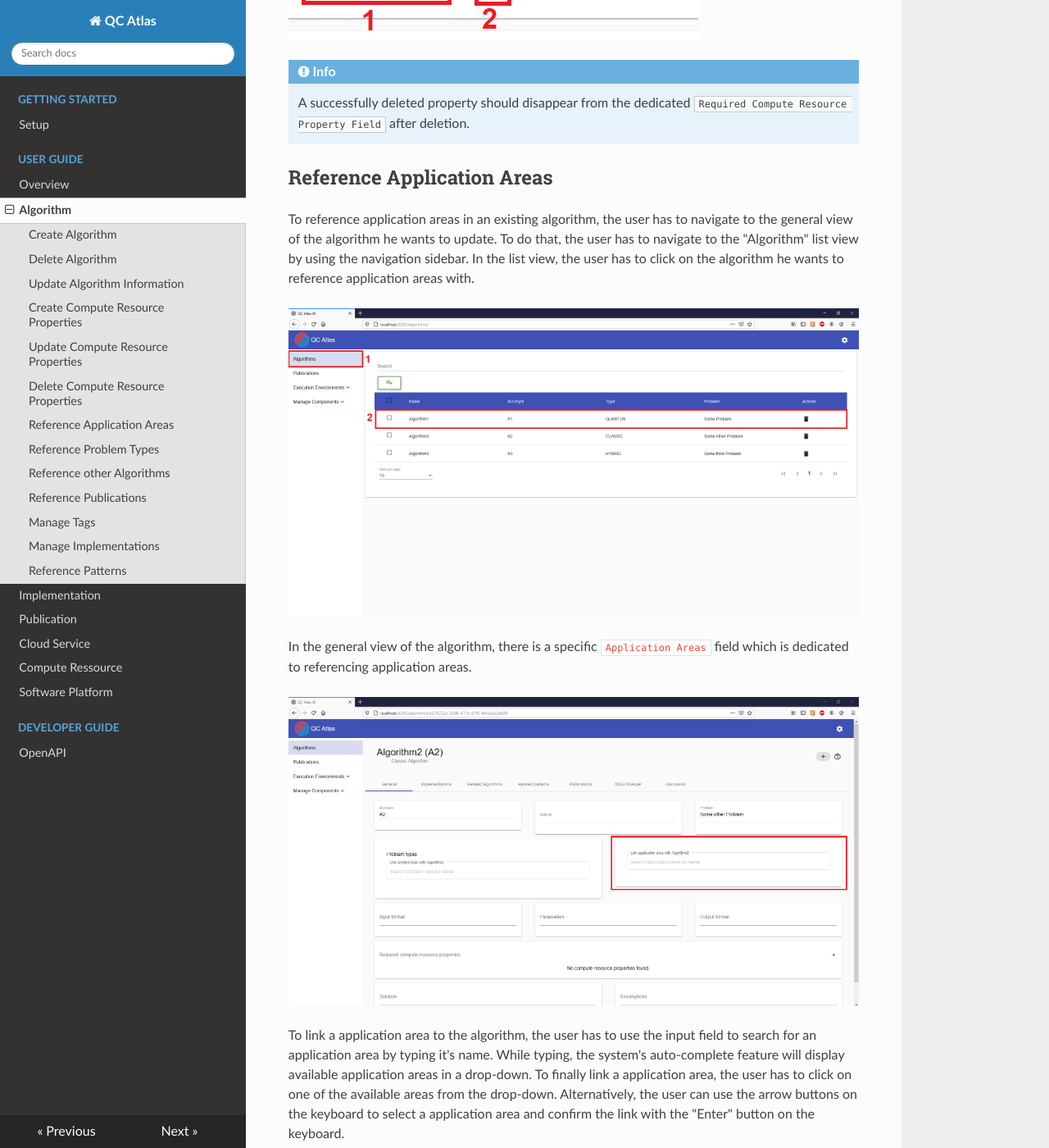
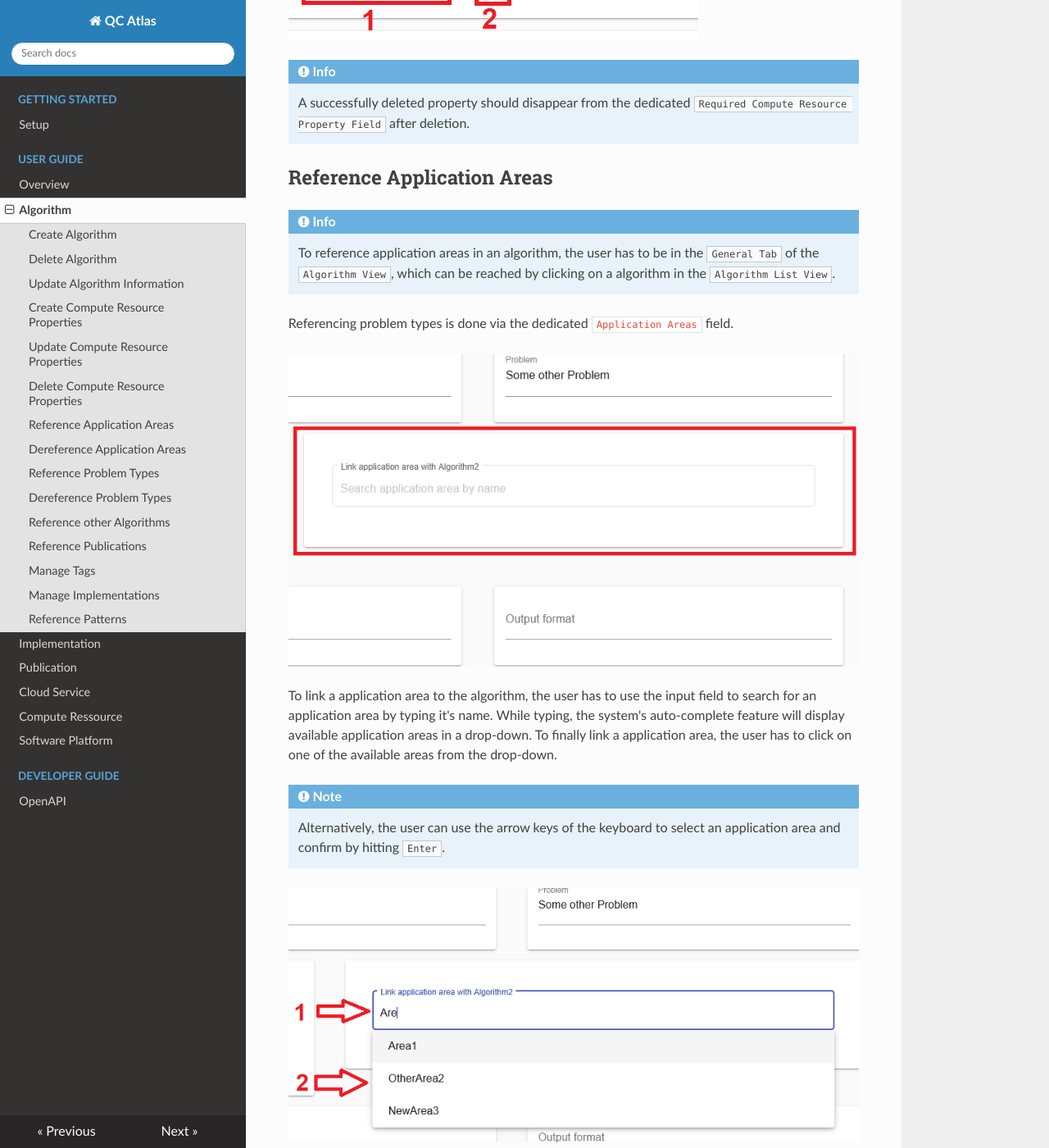
Before and after one commit to UST-QuAntiL/quantil-docs, an MkDocs documentation site: the page built from docs/user-guide/algorithm.md, in a window 1280 px wide and 1400 px high, scrolled down 9802 px. Shown: the whole window at 82% size. Built offline with MkDocs 1.6.1, drawn with Linux system fonts in a browser that asks for light colours; nearby versions of some CDN libraries; some of the changed text lies outside the part shown.

Commit message:
Adjusted user-guide for problem types and application areas in algorithm view

```diff
--- a/docs/user-guide/algorithm.md
+++ b/docs/user-guide/algorithm.md
@@ -127,39 +127,48 @@ Deleting properties for a compute resource is done in the ``General Tab`` of the
 
 ## Reference Application Areas
 
-To reference application areas in an existing algorithm, the user has to navigate to the general view of the algorithm he wants to update. To do that, the user has to navigate to the "Algorithm" list view by using the navigation sidebar. In the list view, the user has to click on the algorithm he wants to reference application areas with.
+!!! info
+    To reference application areas in an algorithm, the user has to be in the ``General Tab`` of the ``Algorithm View``, which can be reached by clicking on a algorithm in the ``Algorithm List View``.
 
-![alt text](./images/algorithm/Open_Algorithm_View.PNG "Link Application Area")
+Referencing problem types is done via the dedicated ``Application Areas`` field.
 
-In the general view of the algorithm, there is a specific ``Application Areas`` field which is dedicated to referencing application areas.
-
-![alt text](./images/algorithm/Link_Application_Area_-_Step_1.PNG "Link Application Area")
+![alt text](./images/algorithm/Link_Application_Area_-_Step_1.PNG "Go to dedicated application area field in algorithm view")
 
 To link a application area to the algorithm, the user has to use the input field to search for an application area by typing it's name. While typing, the system's auto-complete feature will display available application areas in a drop-down.
-To finally link a application area, the user has to click on one of the available areas from the drop-down. Alternatively, the user can use the arrow buttons on the keyboard to select a application area and confirm the link with the "Enter" button on the keyboard.
+To finally link a application area, the user has to click on one of the available areas from the drop-down.
 
-![alt text](./images/algorithm/Link_Application_Area_-_Step_2.PNG "Link Application Area")
+!!! note
+    Alternatively, the user can use the arrow keys of the keyboard to select an application area and confirm by hitting ``Enter``.
 
-After the linking process has been successfully completed, the freshly linked application area will be displayed beneath the input field.
+![alt text](./images/algorithm/Link_Application_Area_-_Step_2.PNG "Search for application area by name")
 
-![alt text](./images/algorithm/Link_Application_Area_-_Step_3.PNG "Link Application Area")
+After successfully referencing the application area, it will be displayed in the ``Application Areas`` field.
 
-To remove the reference from a application area, the user simply has to click on the "X" button of the displayed application area.
+![alt text](./images/algorithm/Link_Application_Area_-_Step_3.PNG "Verify reference")
+
+## Dereference Application Areas
+
+!!! info
+    To remove a existing reference to an application area, the user has to be in the ``General Tab`` of the ``Algorithm View``, which can be reached by clicking on a algorithm in the ``Algorithm List View``.
+
+To dereference an application area, the user has to scroll to the ``Application Areas`` field and simply click on the ``Delete button`` of the application area he wants to remove from the algorithm.
 
 ![alt text](./images/algorithm/Unlink_Application_Area.PNG "Unlink Application Area")
 
 ## Reference Problem Types
 
-To reference problem types in an existing algorithm, the user has to navigate to the general view of the algorithm he wants to update. To do that, the user has to navigate to the "Algorithm" list view by using the navigation sidebar. In the list view, the user has to click on the algorithm he wants to reference problem types with.
+!!! info
+    To reference problem types in an algorithm, the user has to be in the ``General Tab`` of the ``Algorithm View``, which can be reached by clicking on a algorithm in the ``Algorithm List View``.
 
-![alt text](./images/algorithm/Open_Algorithm_View.PNG "Link Problem Type")
+Referencing problem types is done via the dedicated ``Problem Types`` field.
 
-In the general view of the algorithm, there is a specific ``Problem types`` field which is dedicated to referencing problem types.
-
-![alt text](./images/algorithm/Link_Problem_Type_-_Step_1.PNG "Link Problem Type")
+![alt text](./images/algorithm/Link_Problem_Type_-_Step_1.PNG "Go to dedicated problem types field in algorithm view")
 
 To link a problem type to the algorithm, the user has to use the input field to search for a problem type by typing it's name. While typing, the system's auto-complete feature will display available problem types in a drop-down.
-To finally link a problem type, the user has to click on one of the problem types from the drop-down. Alternatively, the user can use the arrow buttons on the keyboard to select a problem type and confirm the link with the "Enter" button on the keyboard.
+To finally link a problem type, the user has to click on one of the problem types from the drop-down.
+
+!!! note
+    Alternatively, the user can use the arrow buttons on the keyboard to select a problem type and confirm the link with the "Enter" button on the keyboard.
 
 ![alt text](./images/algorithm/Link_Problem_Type_-_Step_2.PNG "Link Problem Type")
 
@@ -167,7 +176,12 @@ After the linking process has been successfully completed, the freshly linked pr
 
 ![alt text](./images/algorithm/Link_Problem_Type_-_Step_3.PNG "Link Problem Type")
 
-To remove the reference from a problem type, the user simply has to click on the "Delete" button which is located next to the displayed problem type.
+## Dereference Problem Types
+
+!!! info
+    To remove a existing reference to a problem type, the user has to be in the ``General Tab`` of the ``Algorithm View``, which can be reached by clicking on a algorithm in the ``Algorithm List View``.
+
+To dereference a problem type, the user has to scroll to the ``Problem Types`` field and simply click on the ``Delete button`` of the problem type he wants to remove from the algorithm.
 
 ![alt text](./images/algorithm/Unlink_Problem_Type.PNG "Unlink Problem Type")
 
```
Also changed, not shown: docs/user-guide/images/algorithm/Link_Application_Area_-_Step_1.PNG, docs/user-guide/images/algorithm/Link_Application_Area_-_Step_2.PNG, docs/user-guide/images/algorithm/Link_Application_Area_-_Step_3.PNG, docs/user-guide/images/algorithm/Link_Problem_Type_-_Step_1.PNG, docs/user-guide/images/algorithm/Link_Problem_Type_-_Step_2.PNG, docs/user-guide/images/algorithm/Link_Problem_Type_-_Step_3.PNG, docs/user-guide/images/algorithm/Unlink_Application_Area.PNG, docs/user-guide/images/algorithm/Unlink_Problem_Type.PNG.
